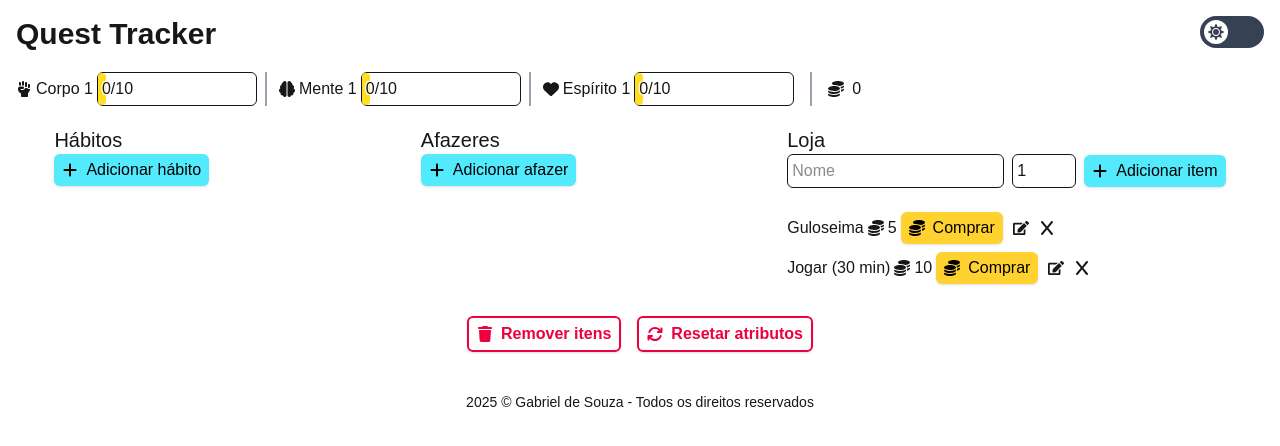
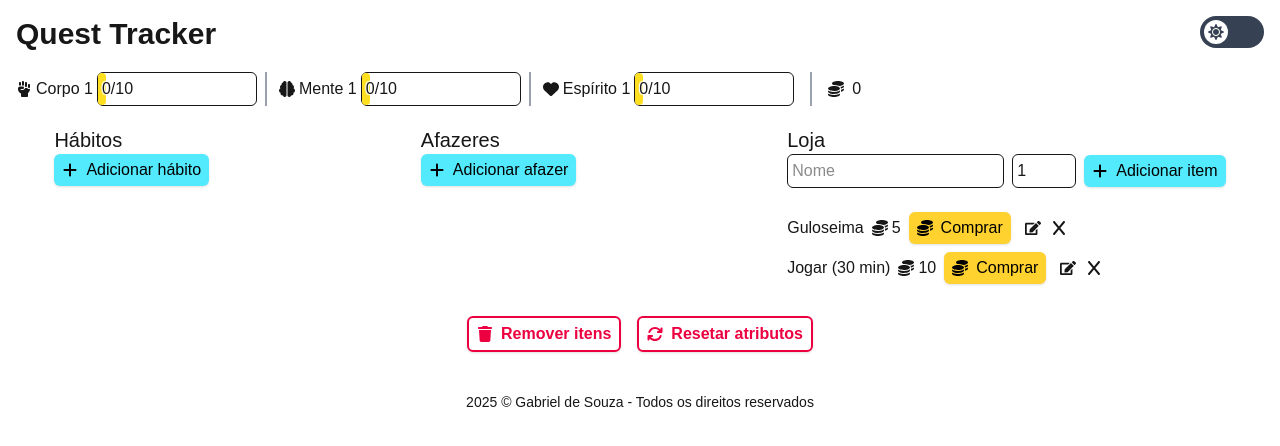
Before and after one commit to gab-souza-martins/gamified-habit-tracker, a Next.js app: page / in a window 1280 px wide. Shown: the top 446 px of the page. Built offline with nearby package versions, Linux system fonts and the light colour scheme.

Commit message:
Alterado espaçamentos entre os textos e botões dos itens da loja

```diff
--- a/src/app/Components/Shop.tsx
+++ b/src/app/Components/Shop.tsx
@@ -58,7 +58,7 @@ const SortableItem: React.FC<SortableItemProps> = ({
          ref={setNodeRef}
          style={style}
          {...attributes}
-         className="flex items-center gap-1 flex-wrap mb-2"
+         className="flex items-center gap-2 flex-wrap mb-2"
       >
          {editId === i.id ? (
             <form
```
